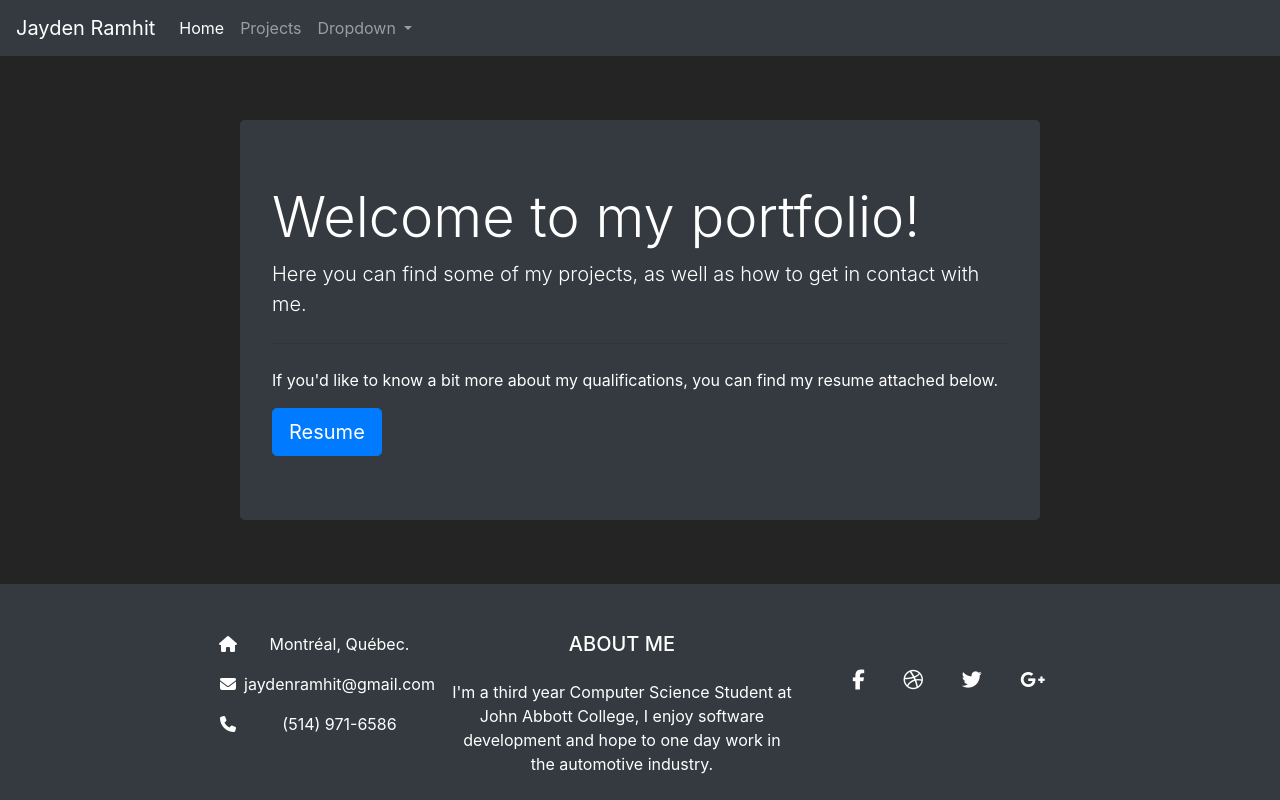
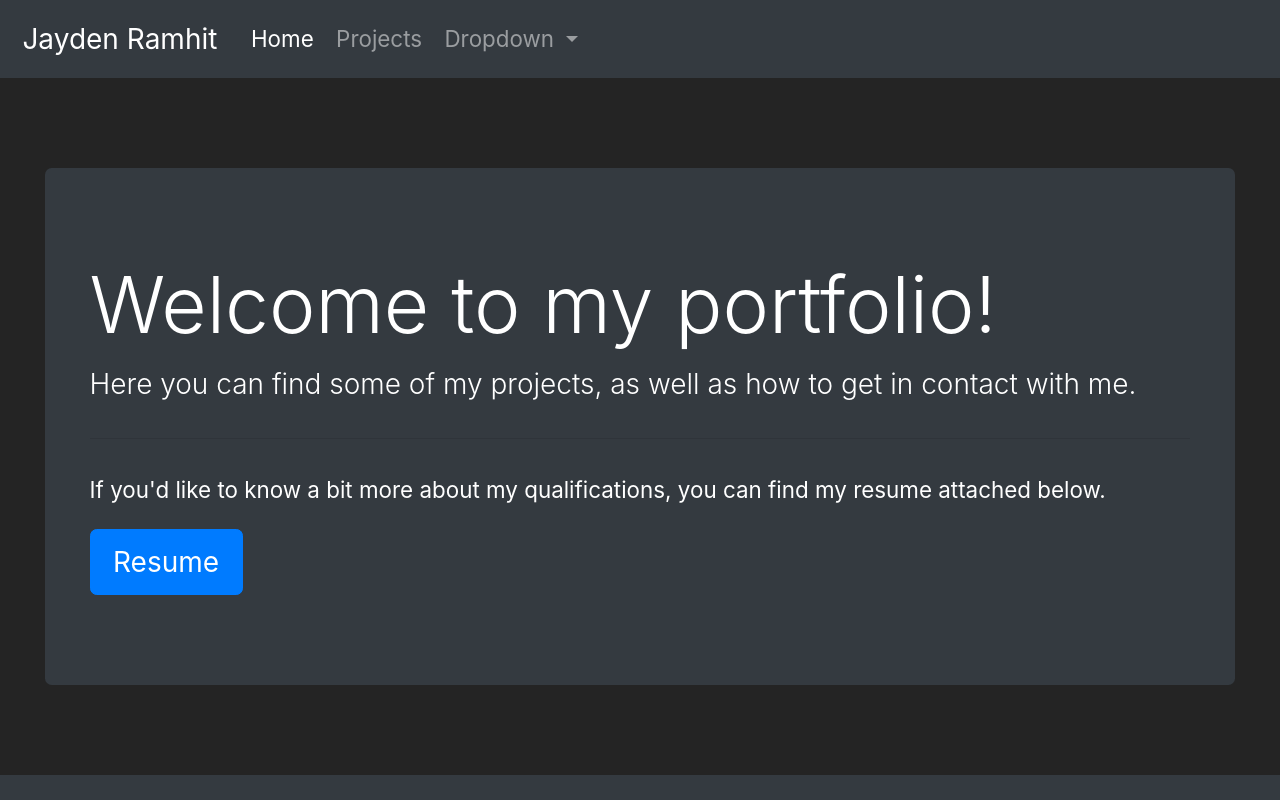
Before and after one commit to jaydenramhit/jaydenramhit.github.io, a plain HTML site: page index.html in a window 1280 px wide. Shown: the top 800 px of the page. Drawn offline with nearby package versions, Linux system fonts and the light colour scheme.

Commit message:
Tweaked font size to change dynamically

```diff
--- a/style.css
+++ b/style.css
@@ -1,5 +1,5 @@
 *{
-
+    font-size: calc(0.5vw + 1vh + 1vmin);
 }
 
 #footer-content {
@@ -8,11 +8,11 @@
 }
 
 #jumbotron-override {
-    max-width: 800px;
+
     margin-top: 4em;
     margin-bottom: 4em;
-    margin-right: auto;
-    margin-left: auto;
+    margin-right: 2em;
+    margin-left: 2em;
 }
 
 
@@ -34,5 +34,8 @@ body {
     display: flex;
     flex-direction: row;
     justify-content: center;
+}
 
+.container{
+    max-width: none;
 }
```
Also changed, not shown: script.js (line endings or trailing spaces).
